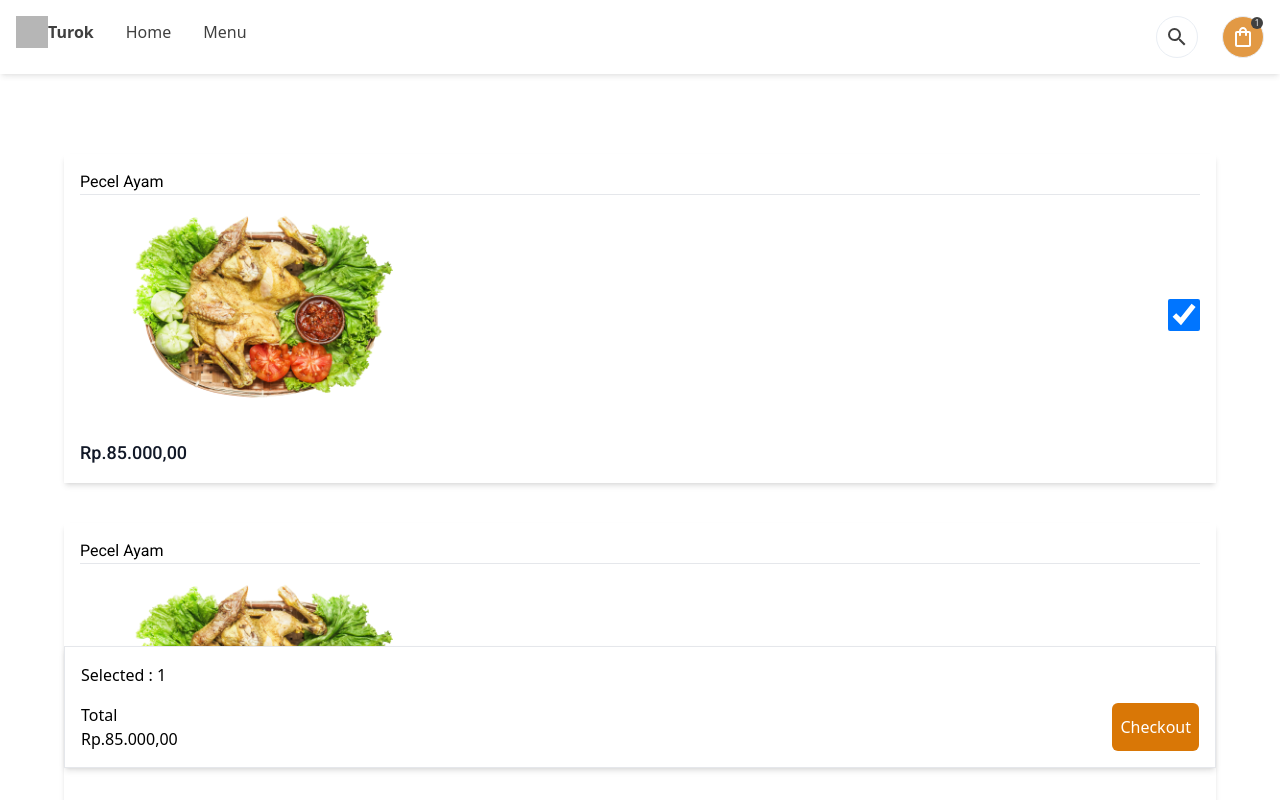
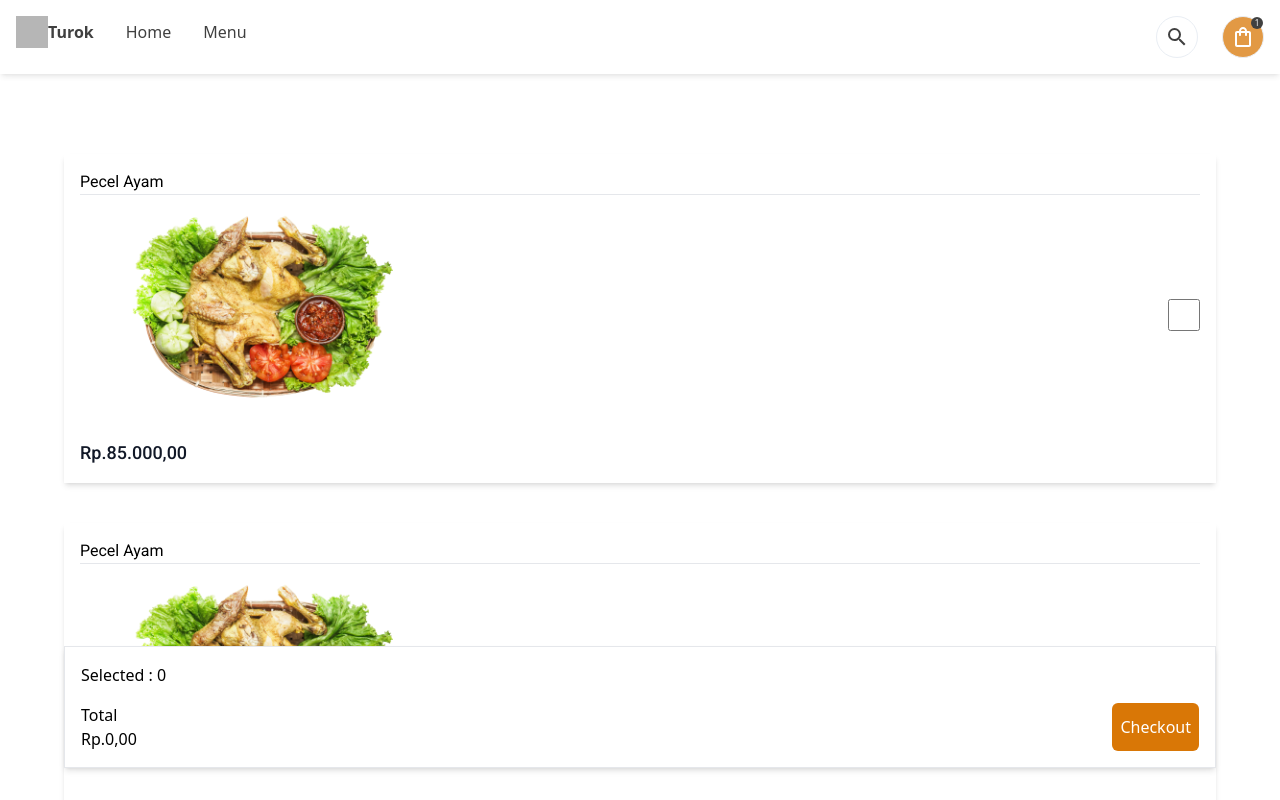
Before and after one commit to AlifJian/Restaurant, a React (Vite) app: page /cart in a window 1280 px wide. Shown: the top 800 px of the page. Built offline with nearby package versions, Linux system fonts and the light colour scheme; grey boxes are pictures that could not be loaded; a web font is replaced by a local one.

Commit message:
Update cartdCard.jsx : UseState to count total and selected, add style and responsive

```diff
--- a/src/Cart.jsx
+++ b/src/Cart.jsx
@@ -1,26 +1,44 @@
 import CartCard from "./component/CartCard";
 import Header from "./component/Header";
 import Footer from "./component/Footer";
+import { useState } from "react";
+import { Helmet } from "react-helmet";
+
+import {formatNumber} from "./utils"
 
 function Cart() {
+  const [total, setTotal] = useState(0);
+  const [selected, setSelected] = useState(0)
+
+  const updateTotal = (harga, select) => {
+    setTotal(total + harga)
+    setSelected(selected + select)
+  }
+
+
   return (
     <>
+      <Helmet>
+        <title>Restaurant | Cart</title>
+      </Helmet>
       <Header />
-      <div className="min-h-screen flex flex-col rounded-md mt-4 gap-y-10 p-16 roboto">
-        <CartCard terpilih={true} />
-        <CartCard />
+      <div className="min-h-screen flex flex-col rounded-md mt-4 gap-y-10 lg:p-16 p-8 roboto">
+        <CartCard total={updateTotal} harga={85000} />
+        <CartCard total={updateTotal} harga={85000}/>
       </div>
       <div className="fixed bottom-0 px-16 w-full z-10">
         <div className="shadow-md mb-8 p-4 border border-gray-200 bg-white">
           <div className="mb-4">
-            <p>Selected : 1</p>
+            <p>Selected : {selected}</p>
           </div>
           <div className="flex justify-between">
             <div className="flex-col items-center">
               <p>Total</p>
-              <p>Rp.85.000,00</p>
+              <p>Rp.{formatNumber(total)},00</p>
             </div>
-            <button className="bg-amber-600 text-white rounded-md p-2"> Checkout </button>
+            <button className="bg-amber-600 text-white rounded-md p-2">
+              Checkout
+            </button>
           </div>
         </div>
       </div>
@@ -29,4 +47,5 @@ function Cart() {
   );
 }
 
+
 export default Cart;
--- a/src/component/CartCard.jsx
+++ b/src/component/CartCard.jsx
@@ -1,30 +1,39 @@
-import { Helmet } from "react-helmet";
 import PecelAyam from "./../assets/pecelAyam.webp";
+import { useState } from "react";
+import { formatNumber } from "../utils";
 
-function CartCard({terpilih}) {
+function CartCard({ total, harga }) {
+  const [check, setCheck] = useState(false);
+  const [style, setStyle] = useState("")
+  function checkInput() {
+    setCheck((prevCheck) => {
+      const newCheck = !prevCheck;
+      total(newCheck ? harga : -harga, newCheck ? 1 : -1);
+      setStyle(newCheck ? "bg-blue-300 opacity-70" : "")
+      return newCheck;
+    });
+  }
+
   return (
     <>
-    <Helmet>
-      <title>Restaurant | Cart</title>
-    </Helmet>
-      <div className="w-full min-h-8 shadow-md p-4 roboto">
+      <div className={`w-full min-h-8 shadow-md p-4 robot ${style}`} onClick={checkInput}>
         <div>
-          <p>Pecel Ayam {terpilih}</p>
+          <p>Pecel Ayam</p>
           <hr />
         </div>
         <div className="flex justify-between items-center">
-          <img src={PecelAyam} alt="" className="h-60" />
+          <img src={PecelAyam} alt="" className="lg:h-60 h-30" />
           <input
             type="checkbox"
             name=""
             id=""
-            checked={terpilih}
-            className="size-8 p-2 checked:bg-amber-600 text-amber-600"
+            checked={check}
+            className="size-8 p-2 checked:bg-amber-600 text-amber-600 lg:block hidden"
           />
         </div>
         <div>
           <p className="mt-1 lg:text-lg text-base font-medium text-gray-900">
-            Rp.85.000,00
+            Rp.{formatNumber(harga)},00
           </p>
         </div>
       </div>
--- a/src/component/Hero.jsx
+++ b/src/component/Hero.jsx
@@ -3,6 +3,7 @@ import avatar from "../assets/avatar.webp";
 import pecelAyam from "../assets/pecelAyam.webp";
 import { MdOutlineStar } from "react-icons/md";
 import { MdOutlineStarHalf } from "react-icons/md";
+
 
 function Hero() {
   return (
--- a/src/style.css
+++ b/src/style.css
@@ -679,10 +679,6 @@ video {
   height: 2rem;
 }
 
-.h-60 {
-  height: 15rem;
-}
-
 .h-\[16px\] {
   height: 16px;
 }
@@ -834,13 +830,14 @@ video {
   background-color: rgb(255 255 255 / var(--tw-bg-opacity, 1));
 }
 
+.bg-blue-300 {
+  --tw-bg-opacity: 1;
+  background-color: rgb(147 197 253 / var(--tw-bg-opacity, 1));
+}
+
 .object-cover {
   -o-object-fit: cover;
      object-fit: cover;
-}
-
-.p-16 {
-  padding: 4rem;
 }
 
 .p-2 {
@@ -849,6 +846,10 @@ video {
 
 .p-4 {
   padding: 1rem;
+}
+
+.p-8 {
+  padding: 2rem;
 }
 
 .px-16 {
@@ -949,6 +950,10 @@ video {
   opacity: 0.75;
 }
 
+.opacity-70 {
+  opacity: 0.7;
+}
+
 .shadow-inner {
   --tw-shadow: inset 0 2px 4px 0 rgb(0 0 0 / 0.05);
   --tw-shadow-colored: inset 0 2px 4px 0 var(--tw-shadow-color);
@@ -989,12 +994,20 @@ video {
     display: none;
   }
 
+  .lg\:h-60 {
+    height: 15rem;
+  }
+
   .lg\:grid-cols-4 {
     grid-template-columns: repeat(4, minmax(0, 1fr));
   }
 
   .lg\:gap-6 {
     gap: 1.5rem;
+  }
+
+  .lg\:p-16 {
+    padding: 4rem;
   }
 
   .lg\:p-8 {
--- /dev/null
+++ b/src/utils.js
@@ -0,0 +1,5 @@
+export const formatNumber = (number) => {
+    return new Intl.NumberFormat("id-ID", {
+      style: "decimal",
+    }).format(number);
+  };
```
